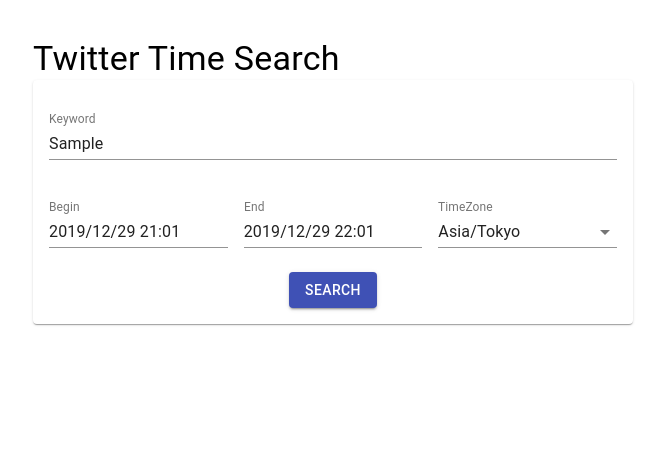
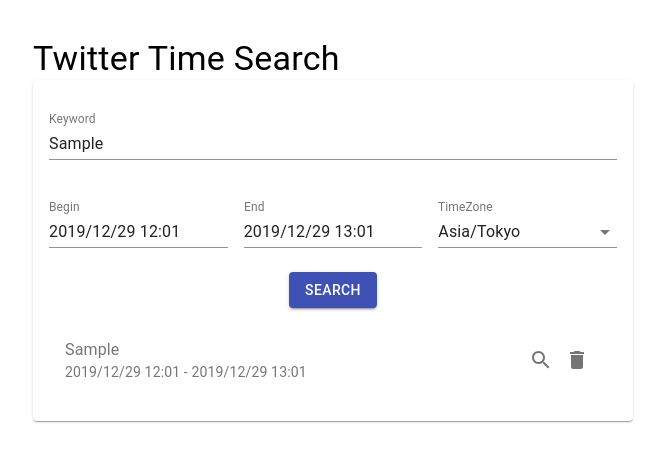
Before and after one commit to inamima/twitter-time-search, a Next.js app: page / in a window 1280 px wide. Both pictures are taken after typing "Sample" into the empty fields and a click on the button "SEARCH". Shown: the top 462 px of the page, without its empty margins (307-972 px from the left). Built offline with nearby package versions, Linux system fonts and the light colour scheme.

Commit message:
履歴機能を追加

```diff
--- a/components/BeginDateTime.tsx
+++ b/components/BeginDateTime.tsx
@@ -18,7 +18,7 @@
 
 interface Props extends WithStyles<typeof styles> {
     onChange: (date: Moment | null) => void;
-    value: Moment;
+    value: string;
 }
 
 const _BeginDateTime: React.FC<Props> = ({ classes, onChange, value}) => {
--- a/components/EndDateTime.tsx
+++ b/components/EndDateTime.tsx
@@ -18,7 +18,7 @@
 
 interface Props extends WithStyles<typeof styles> {
     onChange: (date: Moment | null) => void;
-    value: Moment;
+    value: string;
 }
 
 const _EndDateTime: React.FC<Props> = ({ classes, onChange, value}) => {
--- /dev/null
+++ b/components/History.tsx
@@ -0,0 +1,67 @@
+import React from "react";
+import {createStyles, withStyles, WithStyles} from "@material-ui/core/styles";
+import {IconButton, List, ListItem, ListItemSecondaryAction, ListItemText} from "@material-ui/core";
+import DeleteIcon from "@material-ui/icons/Delete";
+import SearchIcon from '@material-ui/icons/Search';
+import { Actions } from "./Main";
+import { datetimeToText, searchAndOpen } from "../lib";
+
+
+const styles = createStyles({
+    timeZoneField: {
+        width: "100%",
+    }
+});
+
+
+type history = {
+    keyword: string;
+    begin: string;
+    end: string;
+    timeZone: string;
+};
+
+
+interface Props extends WithStyles<typeof styles> {
+    histories: Array<history>;
+    dispatch: (h: Actions) => void;
+}
+
+
+const _HistoryList: React.FC<Props> = ({ histories, dispatch }) => {
+
+    const useHistory = (h: history): void => {
+        dispatch({ type: "setKeyword", payload: { keyword: h.keyword }});
+        dispatch({ type: "setBegin", payload: { begin: h.begin }});
+        dispatch({ type: "setEnd", payload: { end: h.end }});
+    };
+
+    const searchHistory = (h: history): void => {
+        searchAndOpen(h.keyword, h.begin, h.end, h.timeZone);
+    };
+
+    const deleteHistory = (index: number): void => {
+        dispatch({ type: "deleteHistory", payload: { index: index }});
+    };
+
+    const Item = histories.map((h, index) => {
+        return (
+            <ListItem button key={index} onClick={() => useHistory(h)}>
+                <ListItemText primary={h.keyword} secondary={`${datetimeToText(h.begin)} - ${datetimeToText(h.end)}`}/>
+                <ListItemSecondaryAction>
+                    <IconButton edge={'start'} onClick={() => searchHistory(h)}>
+                        <SearchIcon />
+                    </IconButton>
+                    <IconButton edge={'start'} onClick={() => deleteHistory(index)}>
+                        <DeleteIcon/>
+                    </IconButton>
+                </ListItemSecondaryAction>
+            </ListItem>
+        );
+    });
+
+    return <List>{Item}</List>;
+};
+
+
+export const HistoryList = withStyles(styles)(_HistoryList);
--- a/components/Main.tsx
+++ b/components/Main.tsx
@@ -1,4 +1,4 @@
-import React, { useState } from 'react';
+import React, {Dispatch, Reducer, ReducerAction, useEffect, useReducer} from 'react';
 import { WithStyles, createStyles, withStyles } from '@material-ui/core/styles';
 import { Theme } from '@material-ui/core/styles/createMuiTheme';
 import Paper from '@material-ui/core/Paper';
@@ -8,9 +8,11 @@
 import { EndDateTime } from "./EndDateTime";
 import { KeywordText } from "./KeywordText";
 import { TimeZone } from "./TimeZone";
-import { datetimeToQuery } from "../lib";
+import { searchAndOpen } from "../lib";
 import moment, { Moment } from "moment-timezone";
 import Typography from '@material-ui/core/Typography';
+import { HistoryList } from './History';
+
 
 const styles = ({ breakpoints, palette, spacing }: Theme) => createStyles({
     root: {
@@ -37,62 +39,178 @@
     },
 });
 
+
 interface Props extends WithStyles<typeof styles> {
 }
 
+
+type history = {
+    keyword: string;
+    begin: string;
+    end: string;
+    timeZone: string;
+};
+
+
+type state = {
+    histories: Array<history>;
+    keyword: string;
+    begin: string;
+    end: string;
+    timeZone: string;
+}
+
+
+interface setKeywordAction {
+    type: "setKeyword";
+    payload: {
+        keyword: string;
+    }
+}
+
+
+interface historyAppendAction {
+    type: "appendHistory";
+    payload: {
+        history: history;
+    };
+}
+
+
+interface historyDeleteAction {
+    type: "deleteHistory";
+    payload: {
+        index: number;
+    };
+}
+
+
+interface setBeginAction {
+    type: "setBegin";
+    payload: {
+        begin: string;
+    }
+}
+
+
+interface setEndAction {
+    type: "setEnd";
+    payload: {
+        end: string;
+    }
+}
+
+
+interface setTimeZoneAction {
+    type: "setTimeZone";
+    payload: {
+        timeZone: string;
+    }
+}
+
+
+export type Actions = (
+    | setKeywordAction
+    | historyAppendAction
+    | historyDeleteAction
+    | setBeginAction
+    | setEndAction
+    | setTimeZoneAction
+);
+
+
+const MAX_HISTORY = 10;
+
+
+const reducer = (state: state, action: Actions): state => {
+    switch (action.type) {
+        case "setKeyword":
+            return {...state, keyword: action.payload.keyword};
+        case "appendHistory":
+            let newHistories = [action.payload.history, ...state.histories];
+            if (newHistories.length > MAX_HISTORY) {
+                newHistories.splice(-1, 1);
+            }
+            return {...state, histories: newHistories};
+        case "deleteHistory":
+            state.histories.splice(action.payload.index, 1);
+            return {...state, histories: [...state.histories]};
+        case "setBegin":
+            return {...state, begin: action.payload.begin};
+        case "setEnd":
+            return {...state, end: action.payload.end};
+        case "setTimeZone":
+            return {...state, timeZone: action.payload.timeZone};
+    }
+};
+
+
+const useReducerWithLocalStorage = (reducer: (state: state, action: Actions) => state, initializerArg: state): [state, Dispatch<ReducerAction<Reducer<state, Actions>>>] => {
+    const localStorageKey = "twitter-time-search";
+    const [state, dispatch] = useReducer(reducer, initializerArg, (initializeArg) => {
+        if (typeof localStorage !== "undefined") {
+            const item = localStorage.getItem(localStorageKey);
+            return item ? JSON.parse(item) : initializeArg;
+        } else {
+            return initializeArg;
+        }
+    });
+
+    useEffect(() => {
+        localStorage.setItem(localStorageKey, JSON.stringify(state));
+    });
+
+    return [state, dispatch]
+};
+
+
 const _Main: React.FC<Props> = (props) => {
-    const [timeZone, setTimeZone] = useState("Asia/Tokyo");
-    const now = moment().tz(timeZone);
-
-    const oneHourLater = moment(now).tz(timeZone).add(1, "hour");
+    const timeZone = "Asia/Tokyo";
+    const now = moment().tz(timeZone).toISOString();
+    const oneHourLater = moment(now).tz(timeZone).add(1, "hour").toISOString();
+    const [state, dispatch] = useReducerWithLocalStorage(reducer, {
+        histories: [], keyword: "", begin: now, end: oneHourLater, timeZone: timeZone });
     const classes = props.classes;
 
-    const [keyword, setKeyword] = useState("");
-    const [begin, setBegin] = useState(now);
-    const [end, setEnd] = useState(oneHourLater);
-
     const onKeywordChange = (ev: React.ChangeEvent<HTMLInputElement>) => {
-        setKeyword(ev.target.value);
+        dispatch({ type: "setKeyword", payload: { keyword: ev.target.value }});
     };
 
     const onBeginChange = (date: Moment | null) => {
         if (date === null) {
             date = moment().tz("Asia/Tokyo");
         }
-        setBegin(date);
+        dispatch({ type: "setBegin", payload: { begin: date.toISOString() }});
 
         const oneHourLater = moment(date).add(1, "hour");
-        setEnd(oneHourLater);
+        dispatch({ type: "setEnd", payload: { end: oneHourLater.toISOString() }});
     };
 
     const onEndChange = (date: Moment | null) => {
         if (date === null) {
             date = moment().tz("Asia/Tokyo");
         }
-        setEnd(date);
+        dispatch({ type: "setEnd", payload: { end: date.toISOString() }});
     };
 
     const onTimeZoneChange = (ev: React.ChangeEvent<{ value: unknown }>) => {
-        setTimeZone(ev.target.value as string);
+        dispatch({ type: "setTimeZone", payload: { timeZone: ev.target.value as string }});
     };
 
     const onClick = (ev: React.MouseEvent<HTMLElement, MouseEvent>) => {
-        searchAndOpen();
-        ev.preventDefault();
+        search();
     };
 
     const handleSubmit = (ev: React.FormEvent<HTMLFormElement>) => {
-        searchAndOpen();
-        ev.preventDefault();
+        search();
     };
 
-    const searchAndOpen = () => {
-        const keywordQuery = keyword;
-        const beginQuery = `since:${datetimeToQuery(begin, timeZone)}`;
-        const endQuery = `until:${datetimeToQuery(end, timeZone)}`;
-
-        const query = encodeURIComponent(`${keywordQuery} ${beginQuery} ${endQuery}`);
-        window.open("https://twitter.com/search?q=" + query);
+    const search = () => {
+        if (typeof window !== 'undefined') {
+            dispatch({ type: "appendHistory", payload: {
+                history: { keyword: state.keyword, begin: state.begin, end: state.end, timeZone: state.timeZone } } });
+        }
+        searchAndOpen(state.keyword, state.begin, state.end, state.timeZone);
     };
 
     return (
@@ -104,19 +222,24 @@
                 <form method={"post"} onSubmit={handleSubmit}>
                     <Grid container spacing={2}>
                         <Grid item xs={12}>
-                            <KeywordText value={keyword} onChange={onKeywordChange} />
+                            <KeywordText value={state.keyword} onChange={onKeywordChange} />
                         </Grid>
                         <Grid item xs={12} sm={4}>
-                            <BeginDateTime value={begin} onChange={onBeginChange} />
+                            <BeginDateTime value={state.begin} onChange={onBeginChange} />
                         </Grid>
                         <Grid item xs={12} sm={4}>
-                            <EndDateTime value={end} onChange={onEndChange} />
+                            <EndDateTime value={state.end} onChange={onEndChange} />
                         </Grid>
                         <Grid item xs={12} sm={4}>
-                            <TimeZone value={timeZone} onChange={onTimeZoneChange} />
+                            <TimeZone value={state.timeZone} onChange={onTimeZoneChange} />
                         </Grid>
                         <Grid item xs={12}>
-                            <Button type={"submit"} variant={"contained"} color={"primary"} onClick={onClick}>Search</Button>
+                            <Button type={"button"} variant={"contained"} color={"primary"} onClick={onClick}>Search</Button>
+                        </Grid>
+                    </Grid>
+                    <Grid container spacing={2}>
+                        <Grid item xs={12}>
+                            <HistoryList histories={state.histories} dispatch={dispatch} />
                         </Grid>
                     </Grid>
                 </form>
@@ -125,4 +248,5 @@
     );
 };
 
+
 export const Main = withStyles(styles)(_Main);
--- a/components/TimeZone.tsx
+++ b/components/TimeZone.tsx
@@ -1,7 +1,5 @@
 import * as React from 'react';
-import TextField from '@material-ui/core/TextField';
 import Select from '@material-ui/core/Select';
-import MenuItem from '@material-ui/core/MenuItem';
 import moment from "moment-timezone";
 import FormControl from '@material-ui/core/FormControl';
 import InputLabel from '@material-ui/core/InputLabel';
--- a/lib.ts
+++ b/lib.ts
@@ -1,6 +1,23 @@
 import moment from "moment-timezone";
 
-export function datetimeToQuery(date: moment.Moment, timezone: string): string {
-    const abbreviatedZoneName = moment.tz(date, timezone).zoneAbbr();
-    return `${date.format("YYYY-MM-DD_HH:mm:ss")}_${abbreviatedZoneName}`;
+
+export function datetimeToQuery(date: string, timezone: string): string {
+    const momentDate = moment(date);
+    const abbreviatedZoneName = moment.tz(momentDate, timezone).zoneAbbr();
+    return `${momentDate.format("YYYY-MM-DD_HH:mm:ss")}_${abbreviatedZoneName}`;
 }
+
+
+export const datetimeToText = (date: string): string => {
+    return `${moment(date).format("YYYY/MM/DD HH:mm")}`;
+};
+
+
+export const searchAndOpen = (keyword: string, begin: string, end: string, timeZone: string) => {
+    const keywordQuery = keyword;
+    const beginQuery = `since:${datetimeToQuery(begin, timeZone)}`;
+    const endQuery = `until:${datetimeToQuery(end, timeZone)}`;
+
+    const query = encodeURIComponent(`${keywordQuery} ${beginQuery} ${endQuery}`);
+    window.open("https://twitter.com/search?q=" + query);
+};
--- a/package.json
+++ b/package.json
@@ -10,7 +10,8 @@
   },
   "dependencies": {
     "@date-io/moment": "^1.3.13",
-    "@material-ui/core": "^4.8.1",
+    "@material-ui/core": "^4.10.2",
+    "@material-ui/icons": "^4.9.1",
     "@material-ui/pickers": "^3.2.8",
     "@material-ui/styles": "^4.7.1",
     "moment": "^2.24.0",
```
Also changed, not shown: 2 other files (tests, documents, lock files or other folders).
